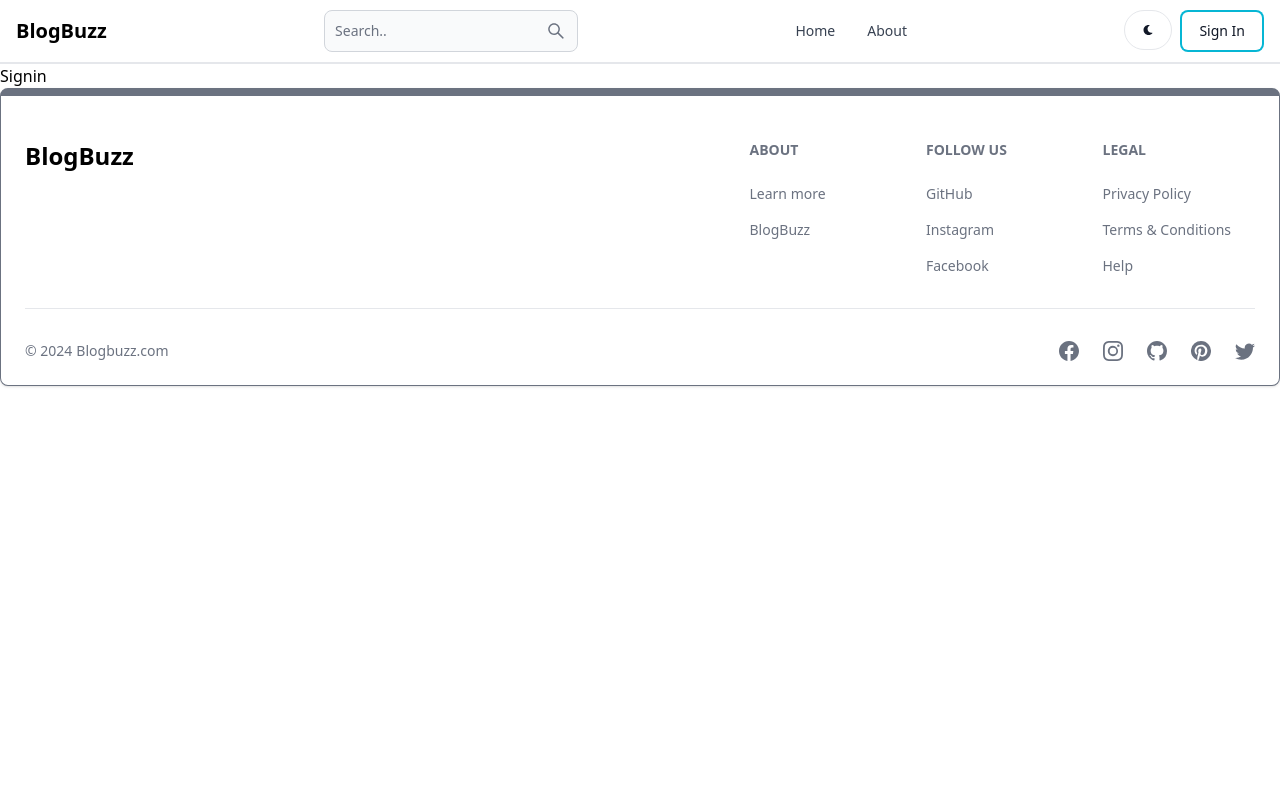
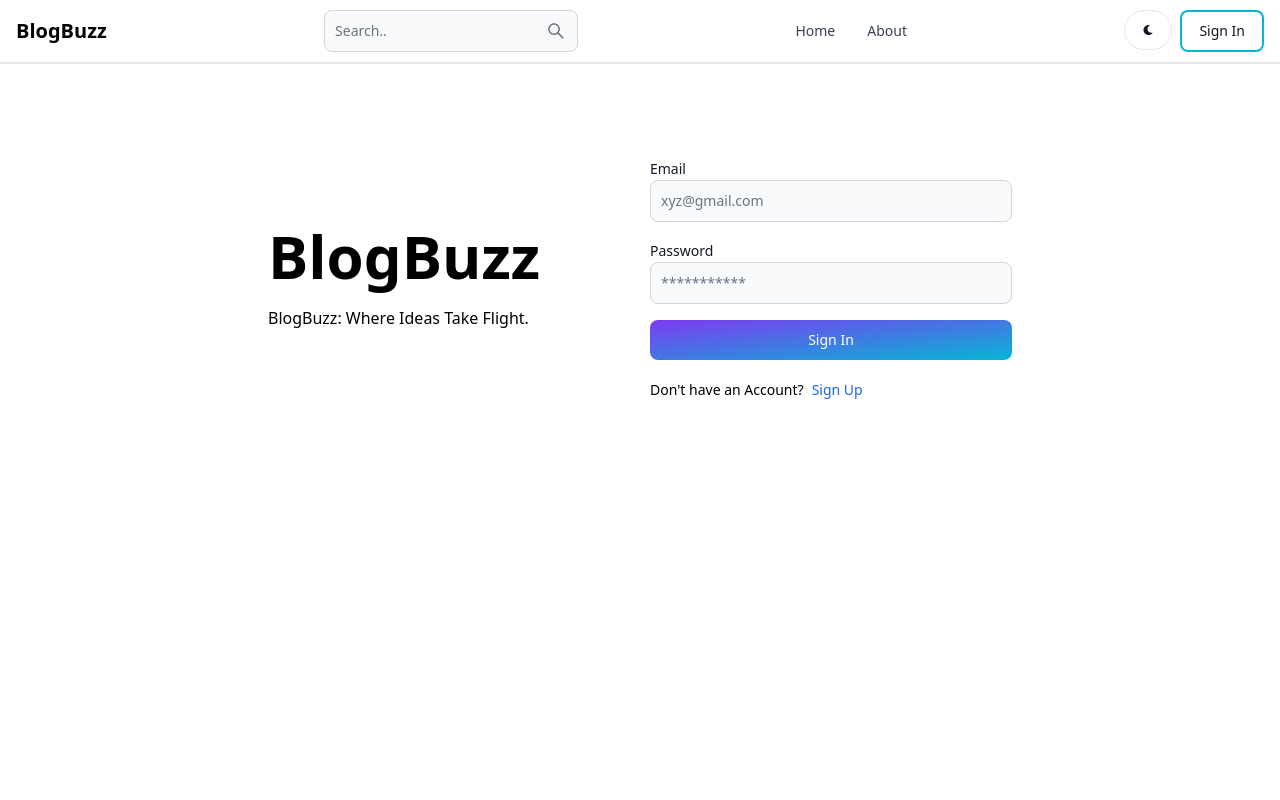
Before and after one commit to 13Anisha/Modern-Blog, a React (Vite) app in the folder client/: page /sign-in in a window 1280 px wide. Shown: the top 800 px of the page. Built offline with nearby package versions, Linux system fonts and the light colour scheme.

Commit message:
complete signin page functionality

```diff
--- a/client/src/pages/Signin.jsx
+++ b/client/src/pages/Signin.jsx
@@ -1,7 +1,125 @@
-import React from 'react'
+import { Alert, Button, Label, Spinner } from 'flowbite-react';
+import React, { useState } from 'react'
+import {Link,useNavigate } from "react-router-dom";
+import { TextInput } from 'flowbite-react';
 
-export default function Signin() {
+
+
+export default function SignIn() {
+  const [formData,setFormData]=useState({});
+  const [errorMessage,setErrorMessage]=useState(null);
+  const [loading,setLoading]=useState(false);
+  const navigate=useNavigate();
+
+
+  const handleChange=(e)=>{
+    setFormData({...formData,[e.target.id]:e.target.value.trim()});
+  };
+  const handleSubmit=async(e)=>{
+    e.preventDefault();
+    if(!formData.email||!formData.password)
+    {
+      return setErrorMessage("Please fill out all the fields");
+    }
+    try {
+      setLoading(true);
+      setErrorMessage(null);
+      const res=await fetch('/api/auth/signin',{
+        method:'POST',
+        headers:{'Content-type':'application/json'},
+        body:JSON.stringify(formData),
+
+      });
+      const data=await res.json();
+      if(data.success === false)
+      {
+        return setErrorMessage(data.message)
+      }
+
+      setLoading(false);
+      if(res.ok)
+      {
+        navigate('/');
+      }
+    } catch (error) {
+      setErrorMessage(error.Message);
+      setLoading(false);
+
+    }
+  }
+
+
   return (
-    <div>Signin</div>
-  )
+    <div className='min-h-screen mt-20'>
+      <div className='flex p-3 max-w-3xl mx-auto flex-col md:flex-row md:items-center gap-5' >
+        {/* left */}
+        <div className='flex-1'>
+
+          <Link to="/" className='font-bold dark:text-white text-6xl'>
+             BlogBuzz
+          </Link>
+          <p className='text-md mt-5'>BlogBuzz: Where Ideas Take Flight.</p>
+
+        </div>
+
+        {/* right */}
+
+        <div className='flex-1'>
+          <form className='flex flex-col gap-4' onSubmit={handleSubmit}>
+
+            <div>
+              <Label value="Email"  />
+              <TextInput
+                  type='email'
+                  placeholder='xyz@gmail.com'
+                  id='email' onChange={handleChange}/>
+
+            </div>
+
+            <div>
+              <Label value="Password"  />
+              <TextInput
+                  type='password'
+                  placeholder='***********'
+                  id='password' onChange={handleChange}/>
+
+            </div>
+            <Button gradientDuoTone="purpleToBlue" type='submit' disabled={loading}>
+              {
+                loading ?(
+                <>
+                  <Spinner size='sm' />
+                  <span className='pl-3'>Loading....</span>
+                </>
+                 ):'Sign In'
+              }
+            </Button>
+
+
+          </form>
+
+          <div className='flex gap-2 text-sm mt-5'>
+            <span>Don't have an Account?</span>
+            <Link to='/sign-up' className='text-blue-600' >
+              Sign Up
+            </Link>
+          </div>
+          {
+            errorMessage && (
+              <Alert className='mt-5' color='failure'>
+                {errorMessage}
+
+
+              </Alert>
+            )
+          }
+
+
+        </div>
+
+
+      </div>
+
+    </div>
+  );
 }
```
